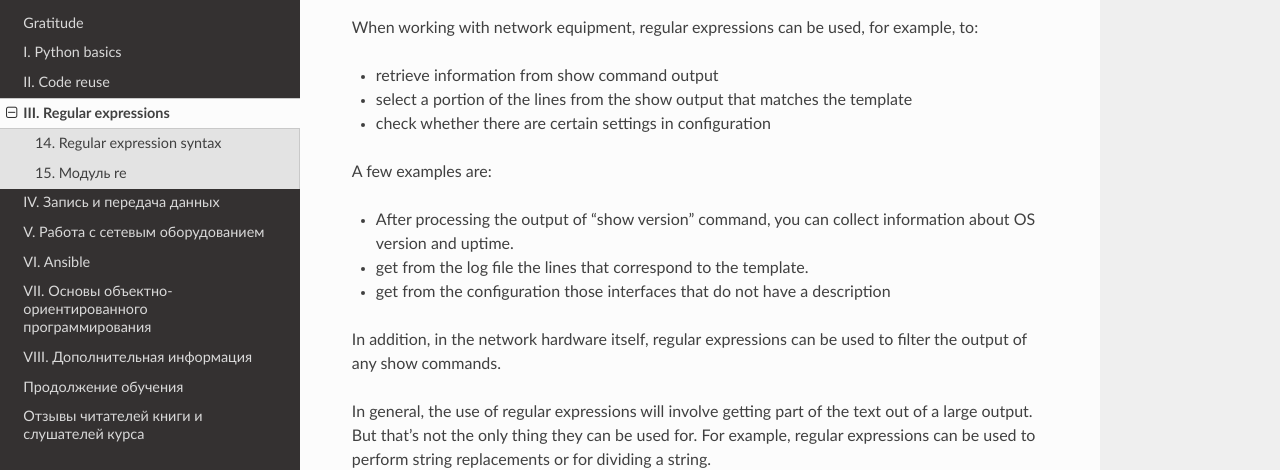
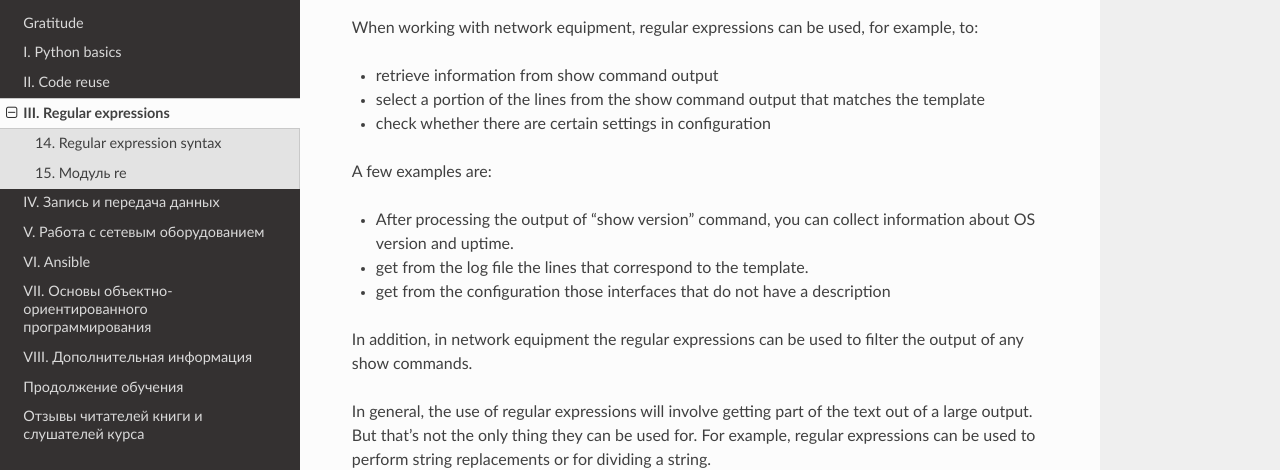
Before and after one commit to Aidar5/nattoeng, a Sphinx documentation site: the page built from docs/source/book/Part_III.rst, in a window 1280 px wide and 1200 px high. Shown: the part 263-733 px from the top of the window. Built offline with Sphinx 7.4.7 and the Read the Docs theme 2.0.0, drawn with Linux system fonts in a browser that asks for light colours; pages that are not in the unit, such as notebooks, are missing from menus.

Commit message:
Update Part_III.rst

```diff
--- a/docs/source/book/Part_III.rst
+++ b/docs/source/book/Part_III.rst
@@ -6,7 +6,7 @@ A regular expression is a sequence of ordinary and special characters. This sequ
 When working with network equipment, regular expressions can be used, for example, to:
 
 * retrieve information from show command output
-* select a portion of the lines from the show output that matches the template
+* select a portion of the lines from the show command output that matches the template
 * check whether there are certain settings in configuration
 
 A few examples are:
@@ -15,7 +15,7 @@ A few examples are:
 * get from the log file the lines that correspond to the template.
 * get from the configuration those interfaces that do not have a description
 
-In addition, in the network hardware itself, regular expressions can be used to filter the output of any show commands.
+In addition, in network equipment the regular expressions can be used to filter the output of any show commands.
 
 In general, the use of regular expressions will involve getting part of the text out of a large output. But that’s not the only thing they can be used for. For example, regular expressions can be used to perform string replacements or for dividing a string.
 
```
